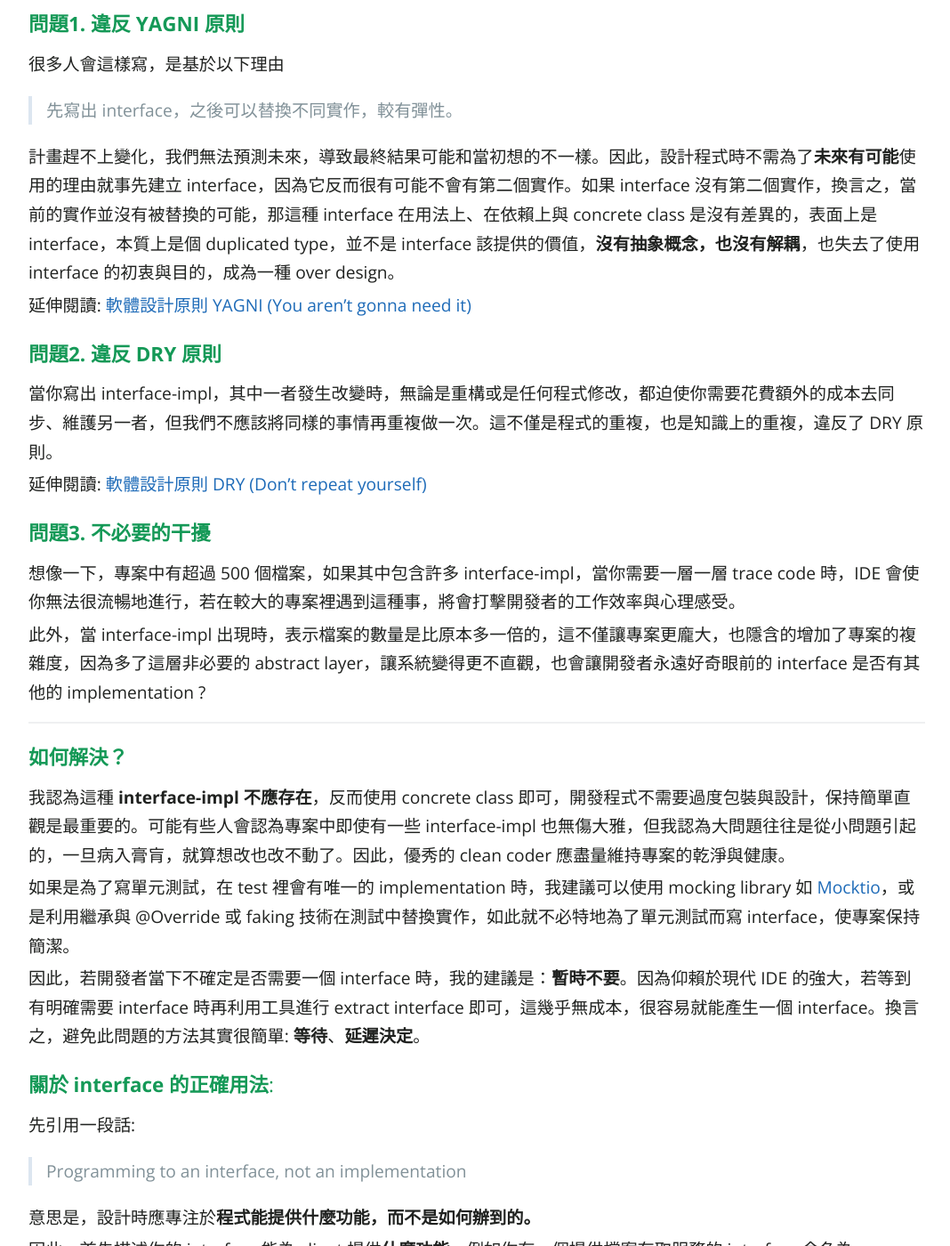
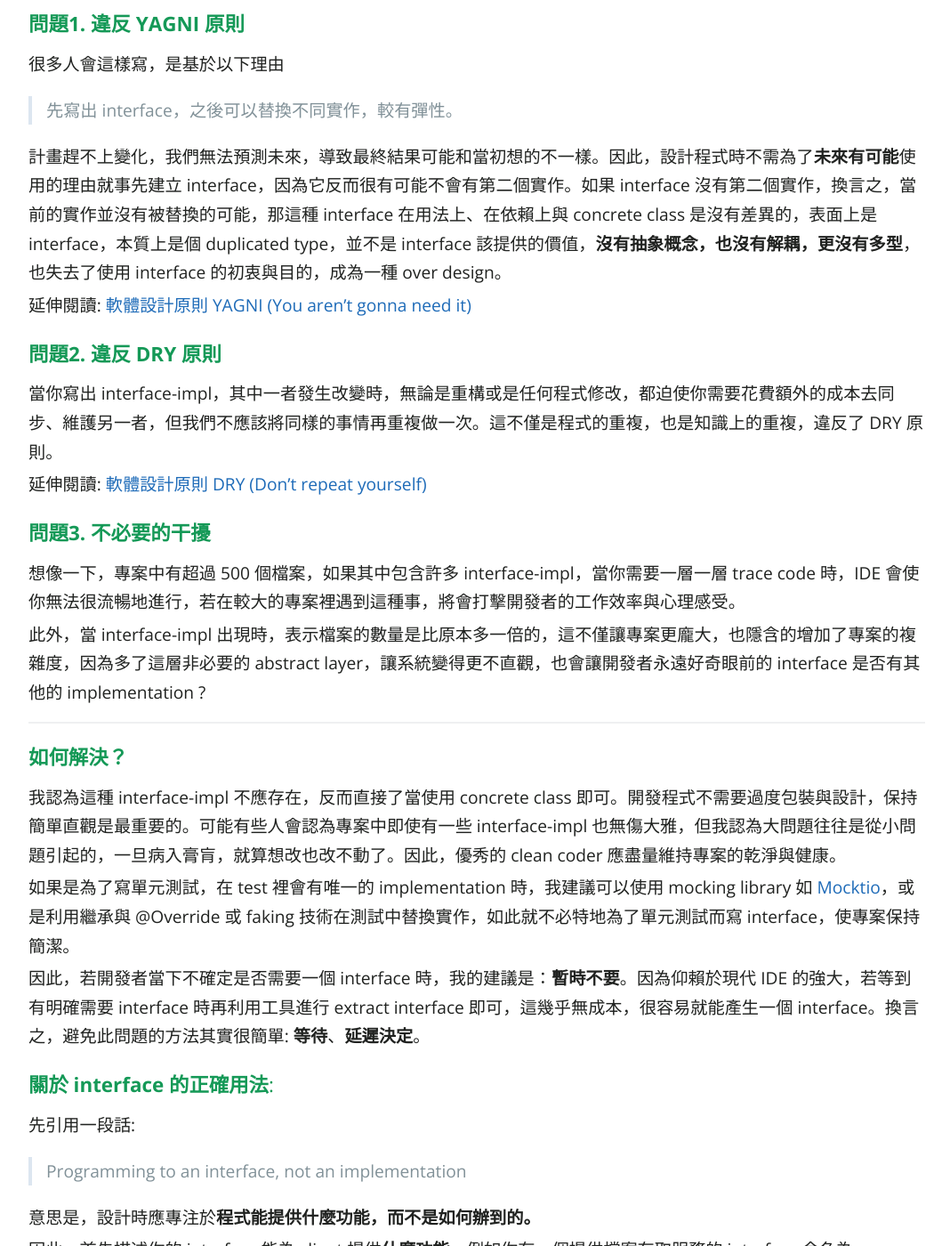
Before and after one commit to KaiSheng714/KaiSheng714.github.io, a Jekyll site: the page built from _posts/2022-01-20-anti-pattern-of-java-interface-impl-style.md, in a window 1280 px wide and 1400 px high, scrolled down 762 px. Shown: the whole window at 89% size, without its empty margins (104-1172 px from the left). Built offline with Jekyll 4.4.1, drawn with Linux system fonts in a browser that asks for light colours; comment, search, counter and statistics services are not loaded.

Commit message:
interface

```diff
--- a/_posts/2022-01-20-anti-pattern-of-java-interface-impl-style.md
+++ b/_posts/2022-01-20-anti-pattern-of-java-interface-impl-style.md
@@ -20,7 +20,7 @@ image: /assets/image/cover0.png
 > 先寫出 interface，之後可以替換不同實作，較有彈性。
 >
 
-計畫趕不上變化，我們無法預測未來，導致最終結果可能和當初想的不一樣。因此，設計程式時不需為了**未來有可能**使用的理由就事先建立 interface，因為它反而很有可能不會有第二個實作。如果 interface 沒有第二個實作，換言之，當前的實作並沒有被替換的可能，那這種 interface 在用法上、在依賴上與 concrete class 是沒有差異的，表面上是 interface，本質上是個 duplicated type，並不是 interface 該提供的價值，**沒有抽象概念，也沒有解耦**，也失去了使用 interface 的初衷與目的，成為一種 over design。
+計畫趕不上變化，我們無法預測未來，導致最終結果可能和當初想的不一樣。因此，設計程式時不需為了**未來有可能**使用的理由就事先建立 interface，因為它反而很有可能不會有第二個實作。如果 interface 沒有第二個實作，換言之，當前的實作並沒有被替換的可能，那這種 interface 在用法上、在依賴上與 concrete class 是沒有差異的，表面上是 interface，本質上是個 duplicated type，並不是 interface 該提供的價值，**沒有抽象概念，也沒有解耦，更沒有多型**，也失去了使用 interface 的初衷與目的，成為一種 over design。
 
 延伸閱讀: [軟體設計原則 YAGNI (You aren't gonna need it)](/articles/yagni-principle)
 
@@ -40,7 +40,7 @@ image: /assets/image/cover0.png
 
 ## **如何解決？**
 
-我認為這種 **interface-impl 不應存在**，反而使用 concrete class 即可，開發程式不需要過度包裝與設計，保持簡單直觀是最重要的。可能有些人會認為專案中即使有一些 interface-impl 也無傷大雅，但我認為大問題往往是從小問題引起的，一旦病入膏肓，就算想改也改不動了。因此，優秀的 clean coder 應盡量維持專案的乾淨與健康。
+我認為這種 interface-impl 不應存在，反而直接了當使用 concrete class 即可。開發程式不需要過度包裝與設計，保持簡單直觀是最重要的。可能有些人會認為專案中即使有一些 interface-impl 也無傷大雅，但我認為大問題往往是從小問題引起的，一旦病入膏肓，就算想改也改不動了。因此，優秀的 clean coder 應盡量維持專案的乾淨與健康。
 
 如果是為了寫單元測試，在 test 裡會有唯一的 implementation 時，我建議可以使用 mocking library 如 [Mocktio](https://site.mockito.org/)，或是利用繼承與 @Override 或 faking 技術在測試中替換實作，如此就不必特地為了單元測試而寫 interface，使專案保持簡潔。
 
```
